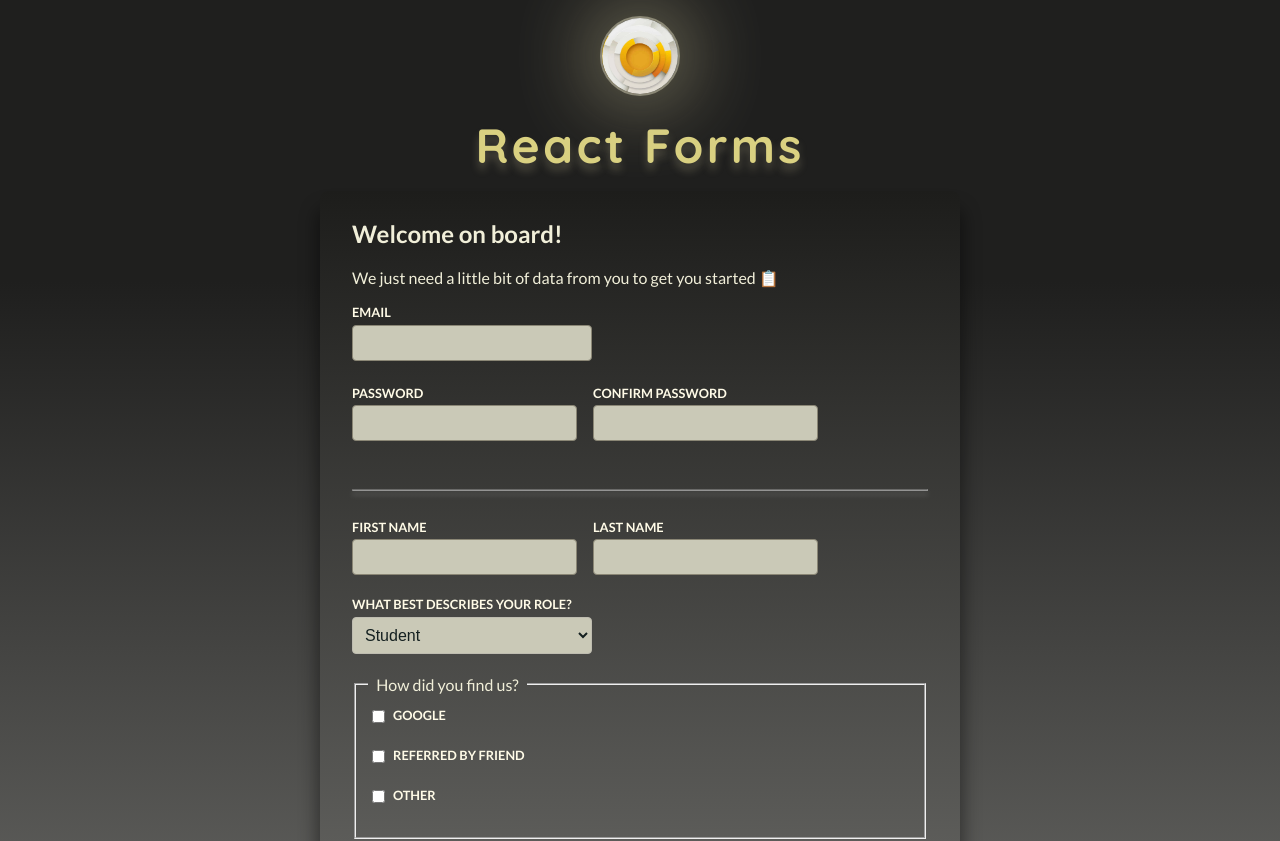
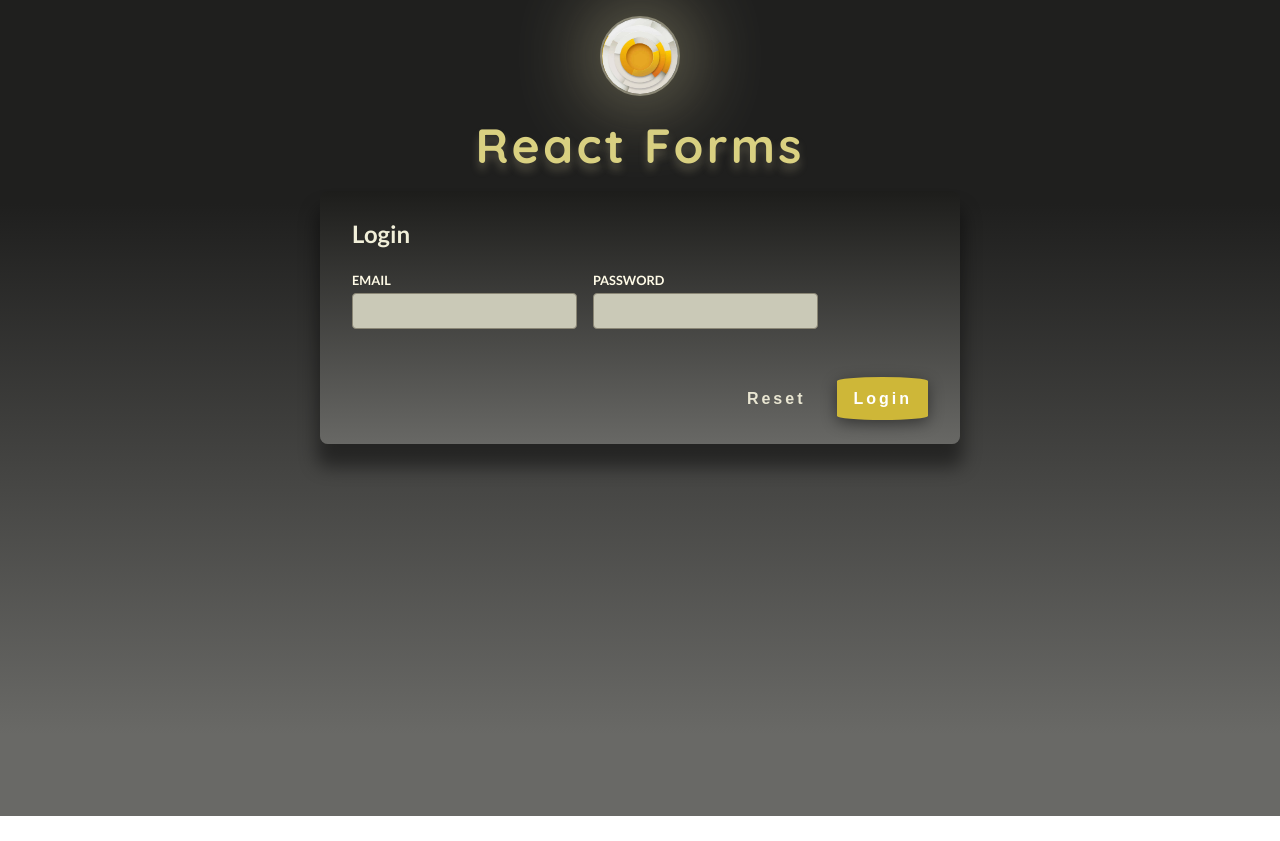
Before and after one commit to ShahramShakiba/ReactJS-Advanced-Course, a React (Vite) app in the folder ReactJS-Advanced-Course/Login-Form/: page / in a window 1280 px wide. Shown: the top 841 px of the page. After the commit the page ends 816 px from the top, so only its background shows below. Built offline with nearby package versions, Linux system fonts and the light colour scheme.

Commit message:
Validating Input on Every Keystroke via State

```diff
--- a/ReactJS-Advanced-Course/Login-Form/src/App.jsx
+++ b/ReactJS-Advanced-Course/Login-Form/src/App.jsx
@@ -1,5 +1,6 @@
 import Header from './components/Header.jsx';
 import Signup from './components/Signup.jsx';
+import StateLogin from './components/StateLogin.jsx';
 
 export default function App() {
   return (
@@ -7,7 +8,8 @@ export default function App() {
       <Header />
 
       <main>
-        <Signup />
+        {/* <Signup /> */}
+        <StateLogin />
       </main>
     </>
   );
--- a/ReactJS-Advanced-Course/Login-Form/src/components/StateLogin.jsx
+++ b/ReactJS-Advanced-Course/Login-Form/src/components/StateLogin.jsx
@@ -5,6 +5,10 @@ export default function Login() {
     email: '',
     password: '',
   });
+
+  // showing validation in this way is too early
+  const invalidEmail =
+    enteredValues.email !== '' && !enteredValues.email.includes('@');
 
   const handleSubmit = (e) => {
     e.preventDefault();
@@ -38,6 +42,10 @@ export default function Login() {
             value={enteredValues.email}
             onChange={(e) => handleInputChange('email', e.target.value)}
           />
+
+          <div className="control-error">
+            {invalidEmail && <p> Please enter a valid Email address.</p>}
+          </div>
         </div>
 
         <div className="control no-margin">
--- a/ReactJS-Advanced-Course/Login-Form/src/index.css
+++ b/ReactJS-Advanced-Course/Login-Form/src/index.css
@@ -118,8 +118,8 @@ fieldset {
 }
 
 .control-error {
-  color: #e26595;
-  font-size: 0.8rem;
+  color: #f5c8d9;
+  font-size: 0.9rem;
   height: 2rem;
   padding: 0.5rem 0;
 }
```
